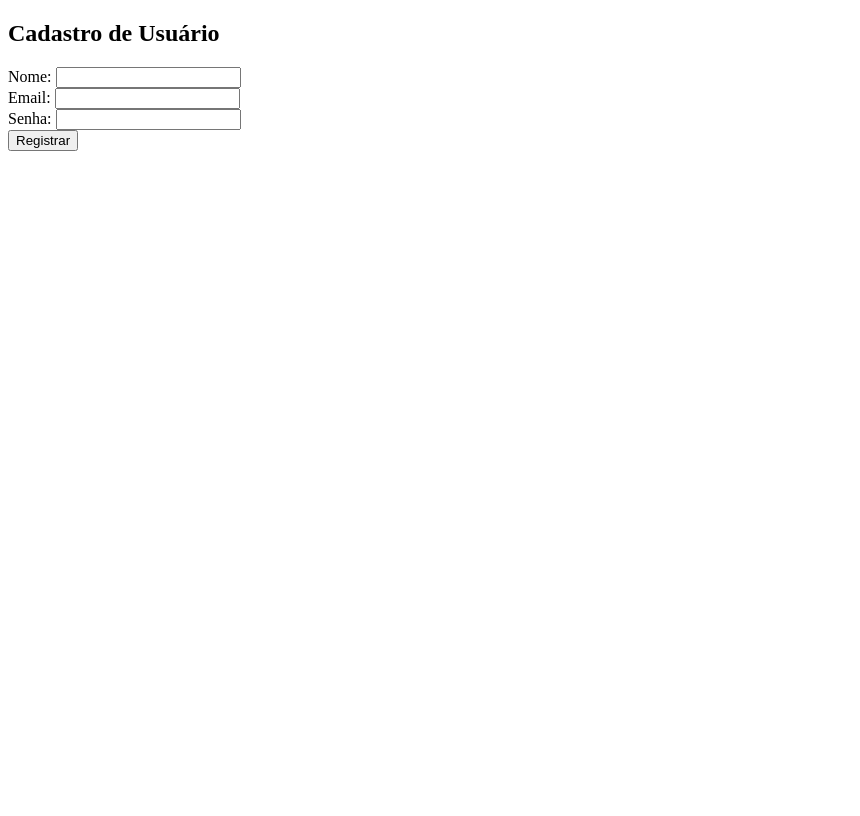
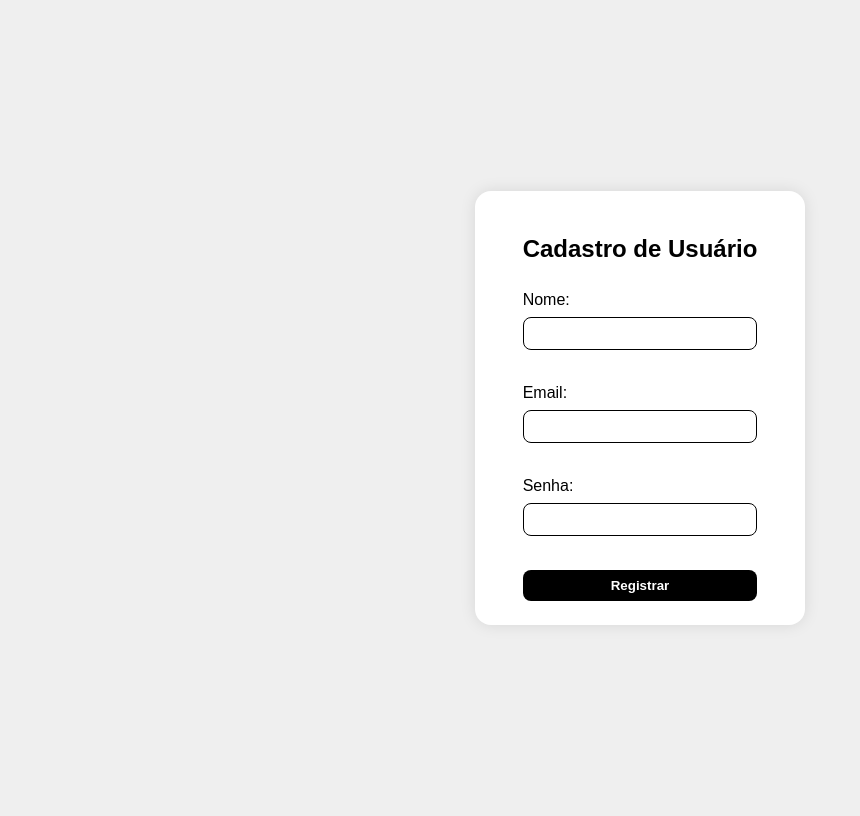
Before and after one commit to jonatas1n/portfolio-api, a FastAPI app: page /auth/ in a window 1280 px wide. Shown: the whole page, without its empty margins (0-860 px from the left). Before the commit the page ends 151 px from the top, so only its background shows below. Run offline with FastAPI, Linux system fonts and the light colour scheme; parts of the project's set-up code (start-up, migrations or seed data) failed here and were passed over.

Commit message:
feat: stilize register template

```diff
--- a/templates/register.html
+++ b/templates/register.html
@@ -1,28 +1,76 @@
 <!DOCTYPE html>
 <html lang="pt">
-<head>
-    <meta charset="UTF-8">
-    <meta name="viewport" content="width=device-width, initial-scale=1.0">
+  <head>
+    <meta charset="UTF-8" />
+    <meta name="viewport" content="width=device-width, initial-scale=1.0" />
     <title>Registro</title>
-</head>
-<body>
-    <h2>Cadastro de Usuário</h2>
+    <style>
+      body {
+        background-color: #efefef;
+        font-family: sans-serif;
+      }
 
-    {% if error %}
-        <p style="color: red;">{{ error }}</p>
-    {% endif %}
+      main {
+        height: 100dvh;
+        display: grid;
+        justify-items: center;
+        align-content: center;
+      }
 
-    <form method="post" action="/auth/register">
+      form {
+        display: grid;
+        padding: 1.5rem 3rem;
+        border-radius: 1rem;
+        background-color: white;
+        gap: .5rem;
+        box-shadow: 0 0 1rem rgba(0, 0, 0, .1);
+      }
+
+      form button {
+        font-weight: bold;
+        padding: .5rem;
+        border: none;
+        border-radius: .5rem;
+        background-color: #000000;
+        color: white;
+        cursor: pointer;
+      }
+
+      form input {
+        padding: .5rem;
+        border: 1px solid #000000;
+        border-radius: .5rem;
+      }
+
+      #error {
+        color: white;
+        font-weight: bold;
+        background-color: #AC0000;
+        padding: 1rem;
+        border-radius: .5rem;
+      }
+
+    </style>
+  </head>
+  <body>
+    <main>
+      {% if error %}
+        <p id="error">{{ error }}</p>
+      {% endif %}
+      <form method="post" action="/auth/register">
+        <h2>Cadastro de Usuário</h2>
+
         <label for="name">Nome:</label>
-        <input type="text" id="name" name="name" required><br>
+        <input type="text" id="name" name="name" required /><br />
 
         <label for="email">Email:</label>
-        <input type="email" id="email" name="email" required><br>
+        <input type="email" id="email" name="email" required /><br />
 
         <label for="password">Senha:</label>
-        <input type="password" id="password" name="password" required><br>
+        <input type="password" id="password" name="password" required /><br />
 
         <button type="submit">Registrar</button>
-    </form>
-</body>
+      </form>
+    </main>
+  </body>
 </html>
```
